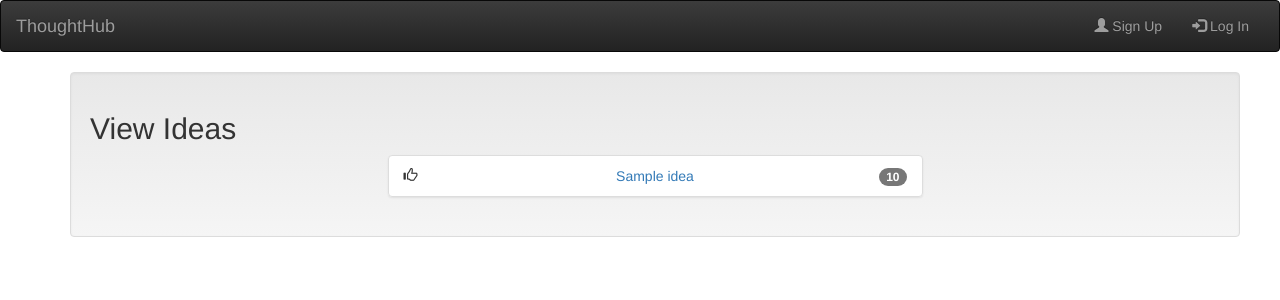
After one commit to andrewfecenko/Startups, a Python web app: template app/templates/view_idea.html in a window 1280 px wide. The commit adds this page. Shown: the top 300 px of the page. Run offline with Jinja, Linux system fonts and the light colour scheme; the template is opened without the code that fills it: most values are stand-ins (such as "Sample title", 1, 10 or a date in 2020).

Commit message:
Added basic implementation of view idea

```diff
--- a/app/templates/template.html
+++ b/app/templates/template.html
@@ -26,7 +26,7 @@
           <ul class="nav navbar-nav">
             {% if current_user.is_authenticated() %}
             <li><a href="/add_idea"><span class="glyphicon glyphicon-plus"></span> Add Idea</a></li>
-            <li><a href="#"><span class="glyphicon glyphicon-search"></span> View Ideas</a></li>
+            <li><a href="/view_idea"><span class="glyphicon glyphicon-search"></span> View Ideas</a></li>
             {% endif %}
           </ul>
           <ul class="nav navbar-nav navbar-right">
--- /dev/null
+++ b/app/templates/view_idea.html
@@ -0,0 +1,40 @@
+{% extends "template.html" %}
+
+{% block body %}
+<div class="row fluid">
+<div class="col-md-4 column fluid">
+<div class="container well fluid">
+  <h2>View Ideas</h2>
+  {% if error %}
+    <div>
+      {{error}}
+    </div>
+  {% endif %}
+  <div class="col-md-3 column"></div>
+  <div class="col-md-6 column">
+    <ul class="list-group">
+    {% for idea in idea_list %}
+      <li class="list-group-item">
+        <div class="row">
+          <div class="col-xs-3 column">
+            <span class="glyphicon glyphicon-thumbs-up"></span>
+          </div>
+          <div class="col-xs-6 column">
+            <div class="text-center">
+              <a href={{idea.link}}>{{ idea.name }}</a>
+            </div>
+          </div>
+          <div class="col-xs-3 column">
+            <div class="text-right">
+              <span class="badge">{{ idea.likes }}</span>
+            </div>
+          </div>
+        </div>
+      </li>
+    {% endfor %}
+    </ul>
+  </div>
+</div>
+</div>
+</div>
+{% endblock %}
```
Also changed, not shown: app/forms.py (+9 -0 lines), app/models.py (+16 -1 lines), app/server.py (+30 -3 lines), app/templates/add_idea.html (+9 -0 lines), db_create.py (+5 -7 lines).
